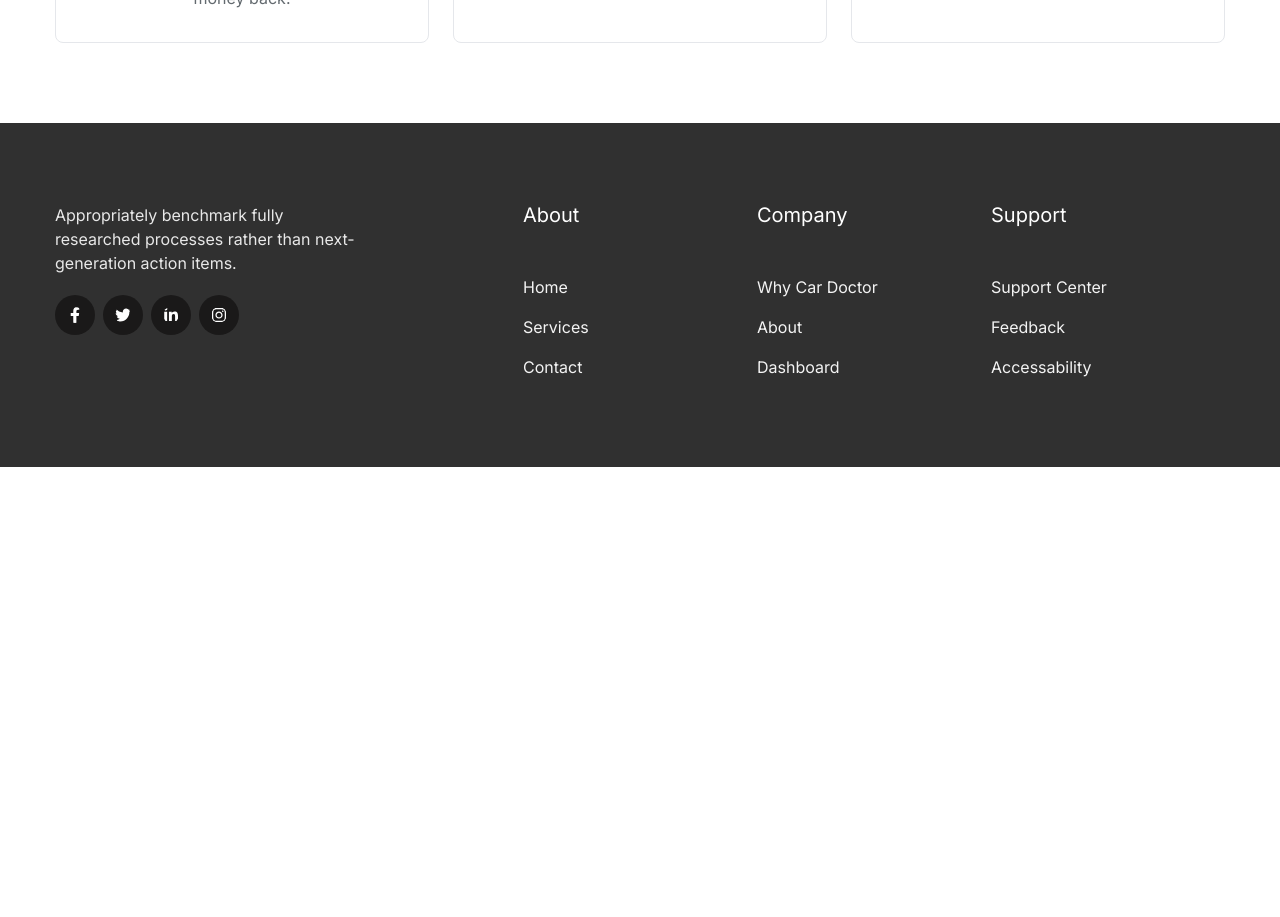
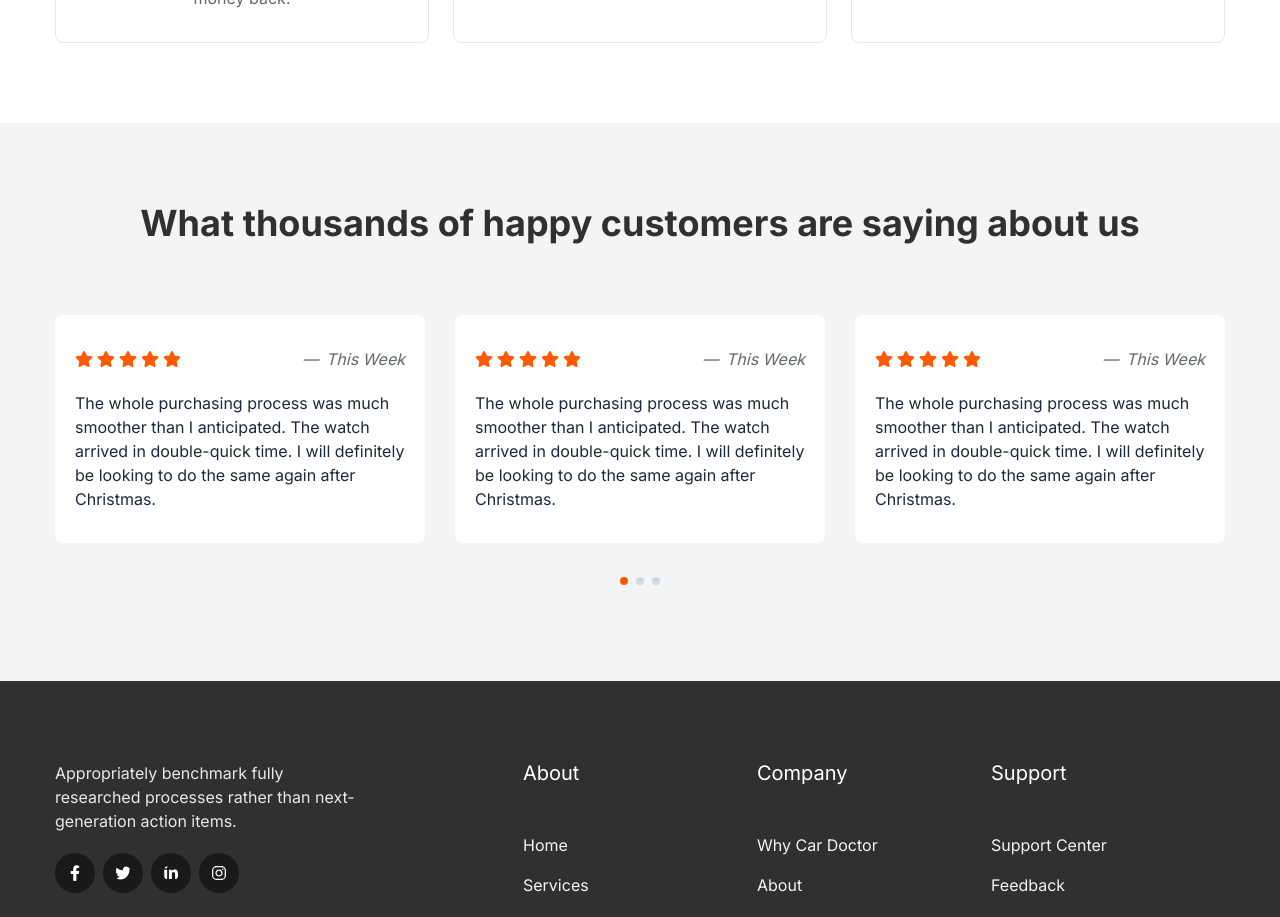
Before and after one commit to nwebpro/time-watch-client, a React (Create React App) app: page / in a window 1280 px wide. Shown: the part 2620-3537 px from the top of the page. Before the commit the page ends 3087 px from the top, so only its background shows below. Built offline with nearby package versions, Linux system fonts and the light colour scheme; no server answers.

Commit message:
home page customer review section added

```diff
--- a/package.json
+++ b/package.json
@@ -15,6 +15,7 @@
     "react-router-dom": "^6.4.3",
     "react-scripts": "5.0.1",
     "react-toastify": "^9.1.1",
+    "swiper": "^8.4.5",
     "web-vitals": "^2.1.0"
   },
   "scripts": {
--- /dev/null
+++ b/src/Pages/Home/CustomerReview/CustomerReview.css
@@ -0,0 +1,9 @@
+.swiper {
+    padding: 0px 0px 58px;
+}
+span.swiper-pagination-bullet{
+    background-color: #636a6f;
+}
+span.swiper-pagination-bullet.swiper-pagination-bullet-active {
+    background-color: #ff5a00;
+}
--- /dev/null
+++ b/src/Pages/Home/CustomerReview/CustomerReview.jsx
@@ -0,0 +1,67 @@
+import React from 'react';
+import { FaStar } from 'react-icons/fa'
+import { Swiper, SwiperSlide } from "swiper/react"
+// Import Swiper styles
+import "swiper/css"
+import "swiper/css/pagination"
+import { Autoplay, Pagination } from "swiper"
+import './CustomerReview.css'
+
+const CustomerReview = () => {
+    return (
+        <section className='px-4 md:px-0 py-20 bg-theme-secondary'>
+            <div className='container mx-auto'>
+                <h2 className="text-center font-poppins text-theme-text font-bold text-4xl leading-10 mb-[72px]">What thousands of happy customers are saying about us</h2>
+                    <Swiper
+                        breakpoints={{
+                            576: {
+                            slidesPerView: 1,
+                            },
+                            768: {
+                            slidesPerView: 2,
+                            },
+                            992: {
+                            slidesPerView: 3,
+                            },
+                        }}
+                        slidesPerView={1}
+                        spaceBetween={30}
+                        loop={true}
+                        loopFillGroupWithBlank={true}
+                        autoplay={{
+                            delay: 10000,
+                            disableOnInteraction: false,
+                        }}
+                        pagination={{
+                            clickable: true,
+                        }}
+                        modules={[Autoplay, Pagination]}
+                        className="mySwiper"
+                    >
+                        {
+                            [...Array(3)].map((_, i) => (
+
+                                <SwiperSlide key={ i }>
+                                    <div className='bg-white py-8 px-5 rounded-lg'>
+                                        <div className='flex justify-between items-center mb-5'>
+                                            <div className='flex gap-1 text-lg text-theme-primary'>
+                                                {
+                                                    [...Array(5)].map((_, i) => (
+                                                        <FaStar key={ i } />
+                                                    ))
+                                                }
+                                            </div>
+                                            <p className='text-base text-theme-body italic'> —  This Week</p>
+                                        </div>
+                                        <p>The whole purchasing process was much smoother than I anticipated. The watch arrived in double-quick time. I will definitely be looking to do the same again after Christmas.</p>
+                                    </div>
+                                </SwiperSlide>
+                            ))
+                        }
+                    </Swiper>
+            </div>
+        </section>
+    );
+};
+
+export default CustomerReview;
--- a/src/Pages/Home/Home/Home.jsx
+++ b/src/Pages/Home/Home/Home.jsx
@@ -3,6 +3,7 @@ import useSetTitle from '../../../Hooks/useSetTitle';
 import Advertisements from '../Advertisements/Advertisements';
 import BuyerProtection from '../BuyerProtection/BuyerProtection';
 import Categories from '../Categories/Categories';
+import CustomerReview from '../CustomerReview/CustomerReview';
 import Hero from '../Hero/Hero';
 import LeadingMarketplace from '../LeadingMarketplace/LeadingMarketplace';
 
@@ -15,6 +16,7 @@ const Home = () => {
             <Categories />
             <LeadingMarketplace />
             <BuyerProtection />
+            <CustomerReview />
         </>
     );
 };
```
Also changed, not shown: 2 other files (tests, documents, lock files or other folders).
